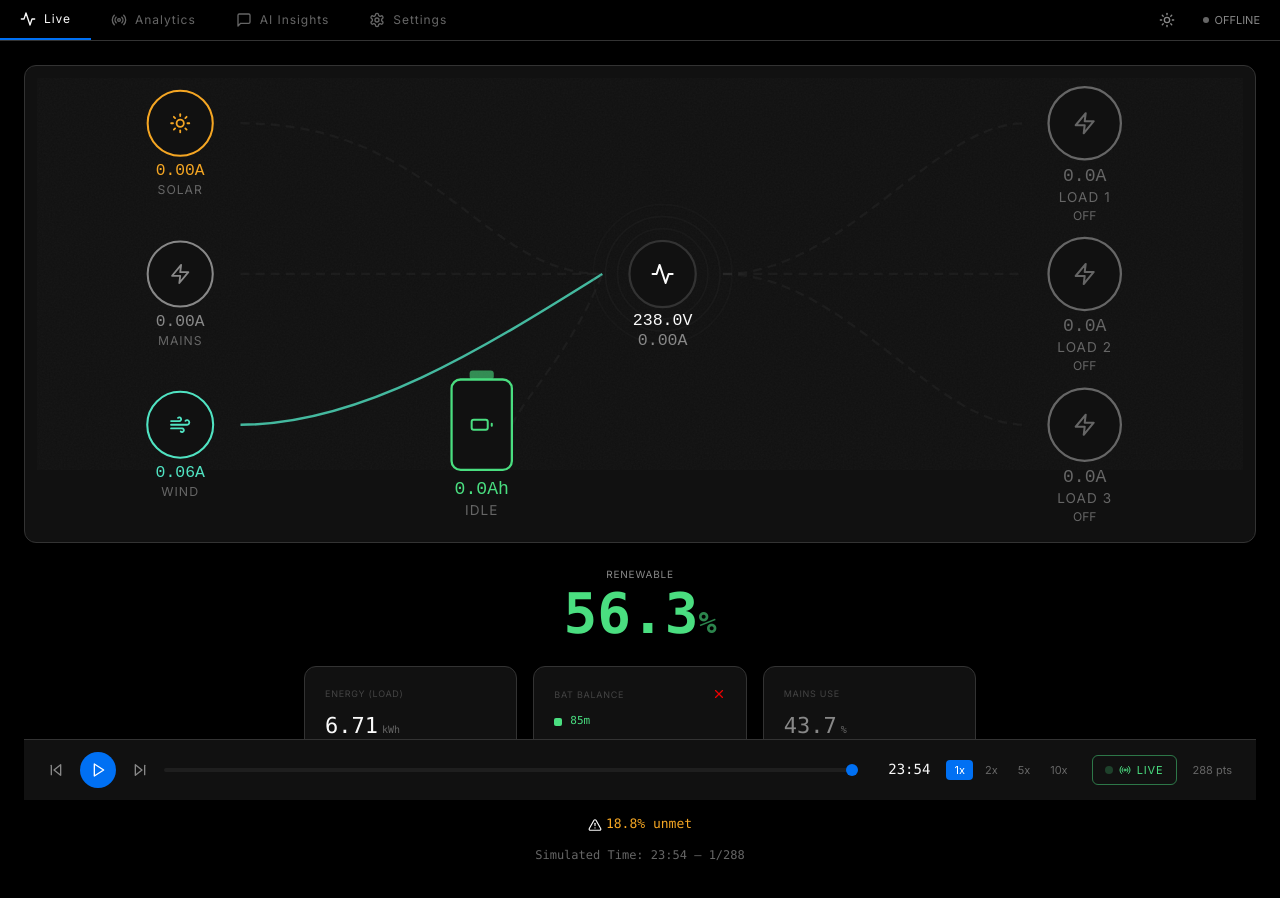
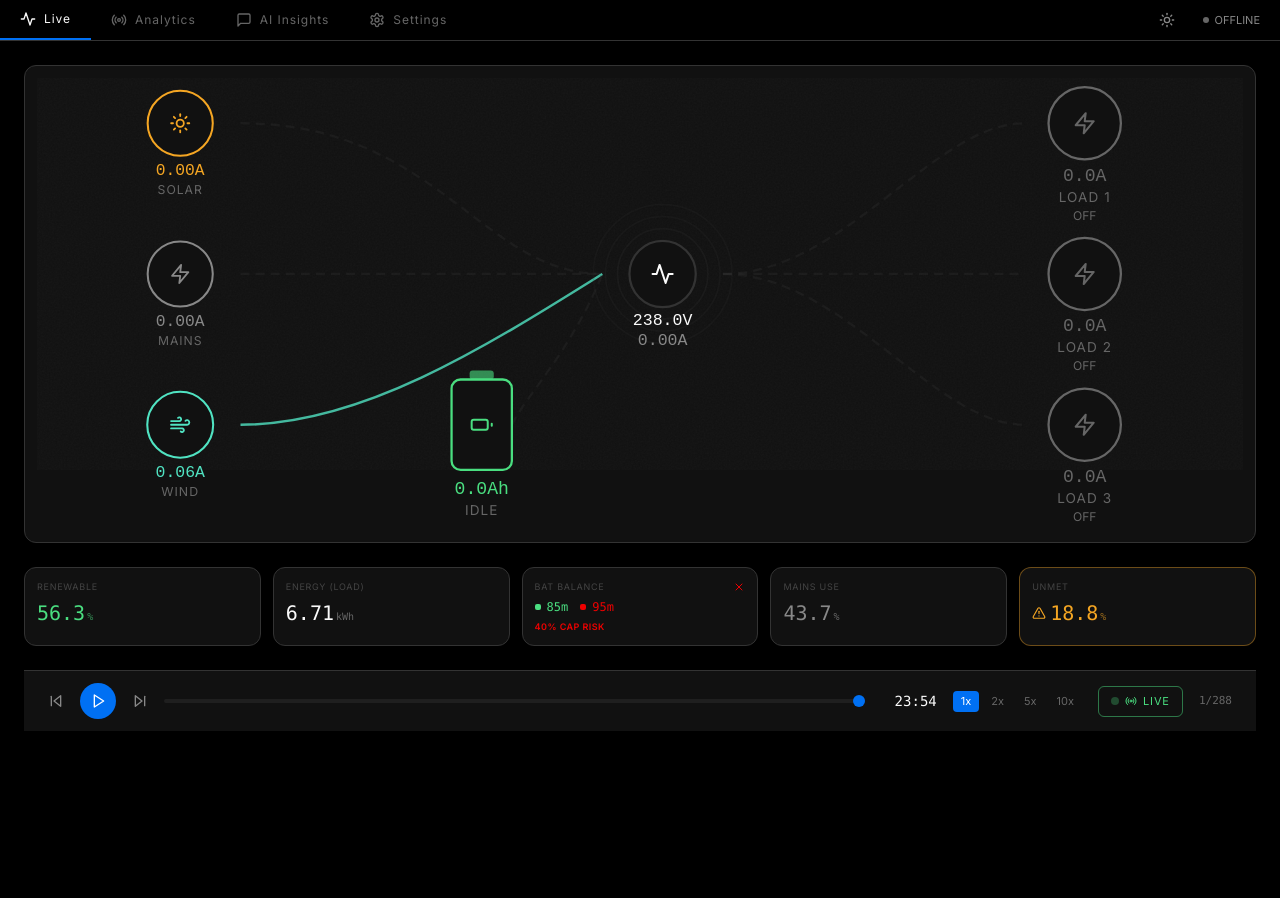
Before and after one commit to Jai71/d5-dashboard, a React (Vite) app: page / in a window 1280 px wide. Shown: the top 898 px of the page. After the commit the page ends 800 px from the top, so only its background shows below. Built offline with nearby package versions, Linux system fonts and the light colour scheme.

Commit message:
Compact Tab 1: inline metric strip, remove giant hero, point counter in playback bar

```diff
--- a/src/components/LiveMonitor.tsx
+++ b/src/components/LiveMonitor.tsx
@@ -75,79 +75,71 @@ export default function LiveMonitor({ currentPoint, metrics, settings, isLive, d
       {/* Flow Diagram */}
       <FlowDiagram currentPoint={point} settings={settings} />
 
-      {/* Metrics — centred */}
-      <div className="flex flex-col items-center">
-        {/* Hero Renewable % */}
-        <div className="text-center">
-          <div className="text-[10px] uppercase tracking-[0.08em] text-text-secondary mb-1">RENEWABLE</div>
-          <div className="font-mono text-[56px] font-semibold text-battery leading-none">
+      {/* Metric strip */}
+      <div className="flex gap-3 mt-3">
+        {/* Renewable % */}
+        <div className="bg-bg-surface1 border border-border-default rounded-xl p-3 flex-1">
+          <div className="text-[9px] uppercase tracking-[0.08em] text-text-muted mb-1">RENEWABLE</div>
+          <div className="font-mono text-[20px] text-battery">
             {metrics.renewablePct.toFixed(1)}
-            <span className="text-[30px] opacity-60">%</span>
+            <span className="text-[10px] opacity-60 ml-0.5">%</span>
           </div>
         </div>
 
-        {/* Three metric cards */}
-        <div className="flex gap-4 mt-6 w-full max-w-2xl">
         {/* Energy (Load) */}
-          <div className="bg-bg-surface1 border border-border-default rounded-xl p-5 flex-1 min-w-[180px]">
-            <div className="text-[9px] uppercase tracking-[0.08em] text-text-muted mb-2">ENERGY (LOAD)</div>
-            <div className="font-mono text-[22px] text-text-primary">
+        <div className="bg-bg-surface1 border border-border-default rounded-xl p-3 flex-1">
+          <div className="text-[9px] uppercase tracking-[0.08em] text-text-muted mb-1">ENERGY (LOAD)</div>
+          <div className="font-mono text-[20px] text-text-primary">
             {metrics.totalEnergy.toFixed(2)}
-              <span className="text-[10px] text-text-tertiary ml-1">kWh</span>
+            <span className="text-[10px] text-text-tertiary ml-0.5">kWh</span>
           </div>
         </div>
 
         {/* Battery Balance */}
-          <div className="bg-bg-surface1 border border-border-default rounded-xl p-5 flex-1 min-w-[180px]">
-            <div className="flex items-center justify-between mb-3">
+        <div className="bg-bg-surface1 border border-border-default rounded-xl p-3 flex-1">
+          <div className="flex items-center justify-between mb-1">
             <div className="text-[9px] uppercase tracking-[0.08em] text-text-muted">BAT BALANCE</div>
             {violation
-                ? <X size={14} className="text-error" />
-                : <Check size={14} className="text-battery" />
+              ? <X size={12} className="text-error" />
+              : <Check size={12} className="text-battery" />
             }
           </div>
-            <div className="flex flex-col gap-2">
-              <div className="flex items-center gap-2">
-                <div className="w-2 h-2 rounded-sm bg-battery shrink-0" />
-                <span className="text-[11px] font-mono text-battery">
-                  {metrics.chargeMin.toFixed(0)}m
-                </span>
+          <div className="flex items-center gap-3">
+            <div className="flex items-center gap-1.5">
+              <div className="w-1.5 h-1.5 rounded-sm bg-battery shrink-0" />
+              <span className="text-[12px] font-mono text-battery">{metrics.chargeMin.toFixed(0)}m</span>
             </div>
-              <div className="flex items-center gap-2">
-                <div className={`w-2 h-2 rounded-sm shrink-0 ${violation ? 'bg-error' : 'bg-text-secondary'}`} />
-                <span className={`text-[11px] font-mono ${violation ? 'text-error' : 'text-text-secondary'}`}>
-                  {metrics.dischargeMin.toFixed(0)}m
-                </span>
+            <div className="flex items-center gap-1.5">
+              <div className={`w-1.5 h-1.5 rounded-sm shrink-0 ${violation ? 'bg-error' : 'bg-text-secondary'}`} />
+              <span className={`text-[12px] font-mono ${violation ? 'text-error' : 'text-text-secondary'}`}>{metrics.dischargeMin.toFixed(0)}m</span>
             </div>
           </div>
           {violation && (
-              <div className="text-[10px] font-semibold text-error uppercase tracking-wider mt-2">
+            <div className="text-[9px] font-semibold text-error uppercase tracking-wider mt-1">
               40% CAP RISK
             </div>
           )}
         </div>
 
         {/* Mains Use */}
-          <div className="bg-bg-surface1 border border-border-default rounded-xl p-5 flex-1 min-w-[180px]">
-            <div className="text-[9px] uppercase tracking-[0.08em] text-text-muted mb-2">MAINS USE</div>
-            <div className="font-mono text-[22px] text-mains">
+        <div className="bg-bg-surface1 border border-border-default rounded-xl p-3 flex-1">
+          <div className="text-[9px] uppercase tracking-[0.08em] text-text-muted mb-1">MAINS USE</div>
+          <div className="font-mono text-[20px] text-mains">
             {metrics.mainsDependency.toFixed(1)}
-              <span className="text-[10px] text-text-tertiary ml-1">%</span>
-            </div>
+            <span className="text-[10px] text-text-tertiary ml-0.5">%</span>
           </div>
         </div>
 
-        {/* Unmet demand */}
-        <div className="text-center mt-4 font-mono text-[13px]">
-          {metrics.unmetDemand > 0 && <AlertTriangle size={14} className="inline mr-1" />}
-          <span className={metrics.unmetDemand > 0 ? 'text-warning' : 'text-text-muted'}>
-            {metrics.unmetDemand.toFixed(1)}% unmet
-          </span>
+        {/* Unmet Demand */}
+        <div className={`bg-bg-surface1 border rounded-xl p-3 flex-1 ${
+          metrics.unmetDemand > 0 ? 'border-warning/40' : 'border-border-default'
+        }`}>
+          <div className="text-[9px] uppercase tracking-[0.08em] text-text-muted mb-1">UNMET</div>
+          <div className={`font-mono text-[20px] ${metrics.unmetDemand > 0 ? 'text-warning' : 'text-text-muted'}`}>
+            {metrics.unmetDemand > 0 && <AlertTriangle size={14} className="inline mr-1 mb-0.5" />}
+            {metrics.unmetDemand.toFixed(1)}
+            <span className="text-[10px] opacity-60 ml-0.5">%</span>
           </div>
-
-        {/* Simulated time */}
-        <div className="text-center mt-3 font-mono text-[12px] text-text-tertiary">
-          Simulated Time: {formatTime(displayHour)} — {playback.position + 1}/{dataCount}
         </div>
       </div>
 
@@ -231,8 +223,8 @@ export default function LiveMonitor({ currentPoint, metrics, settings, isLive, d
         </button>
 
         {/* Point count */}
-        <span className="text-[11px] text-text-tertiary">
-          {dataCount} pts
+        <span className="text-[11px] text-text-tertiary font-mono">
+          {playback.position + 1}/{dataCount}
         </span>
       </div>
     </div>
```
Lines whose indentation alone changed are shown as unchanged.
